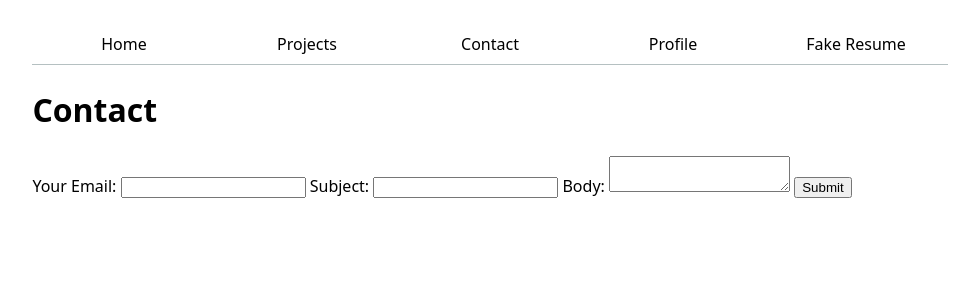
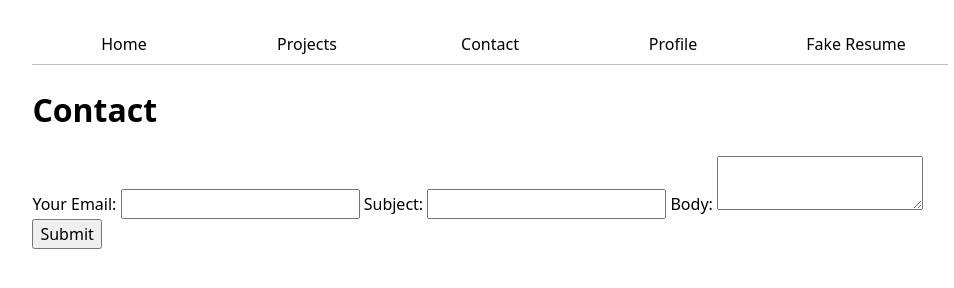
Before and after one commit to MichaelLuo123/portfolio, a plain HTML site: page contact/index.html in a window 1280 px wide. Shown: the whole page, without its empty margins (150-1104 px from the left). Drawn offline with Linux system fonts and the light colour scheme.

Commit message:
Update style.css

```diff
--- a/style.css
+++ b/style.css
@@ -38,3 +38,9 @@ nav a:hover {
   border-bottom: 0.4em solid var(--color-accent);
   padding-bottom: 0.1em;
 }
+
+input,
+textarea,
+button {
+  font: inherit;
+}
```
